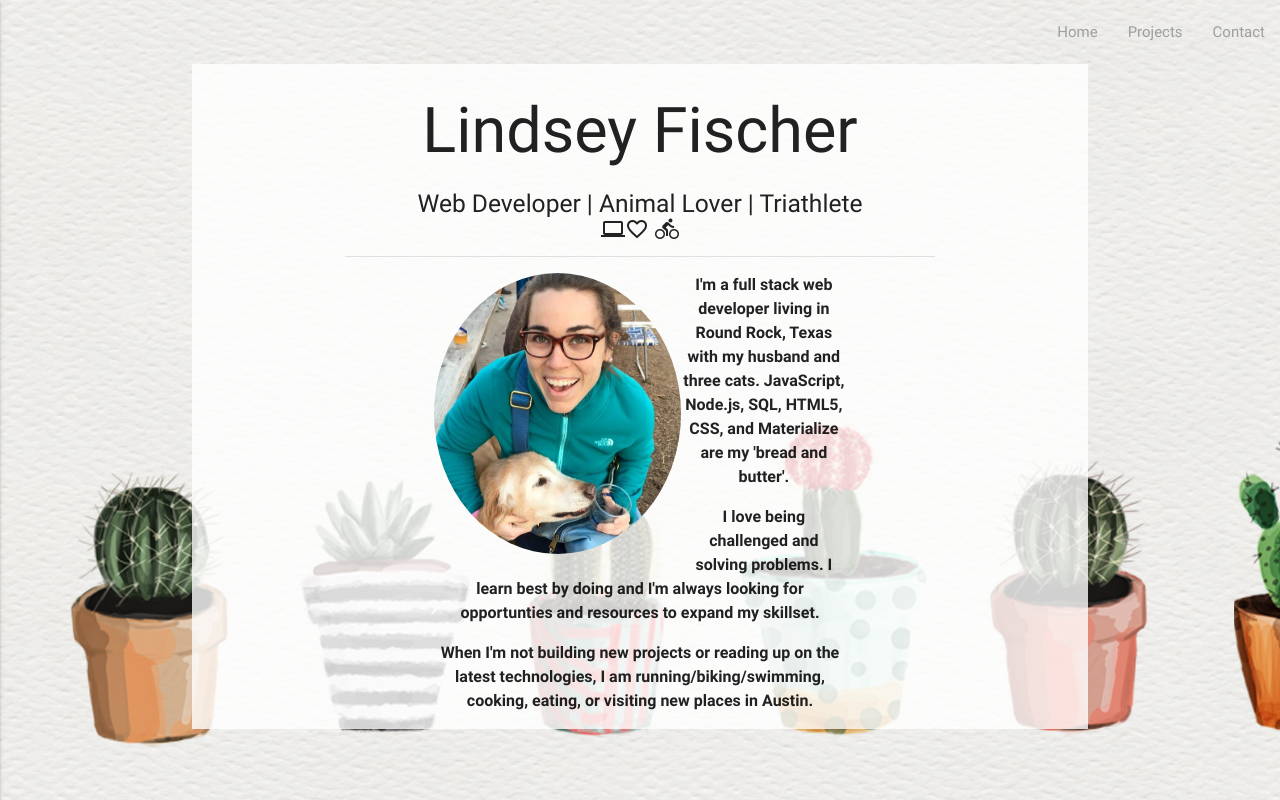
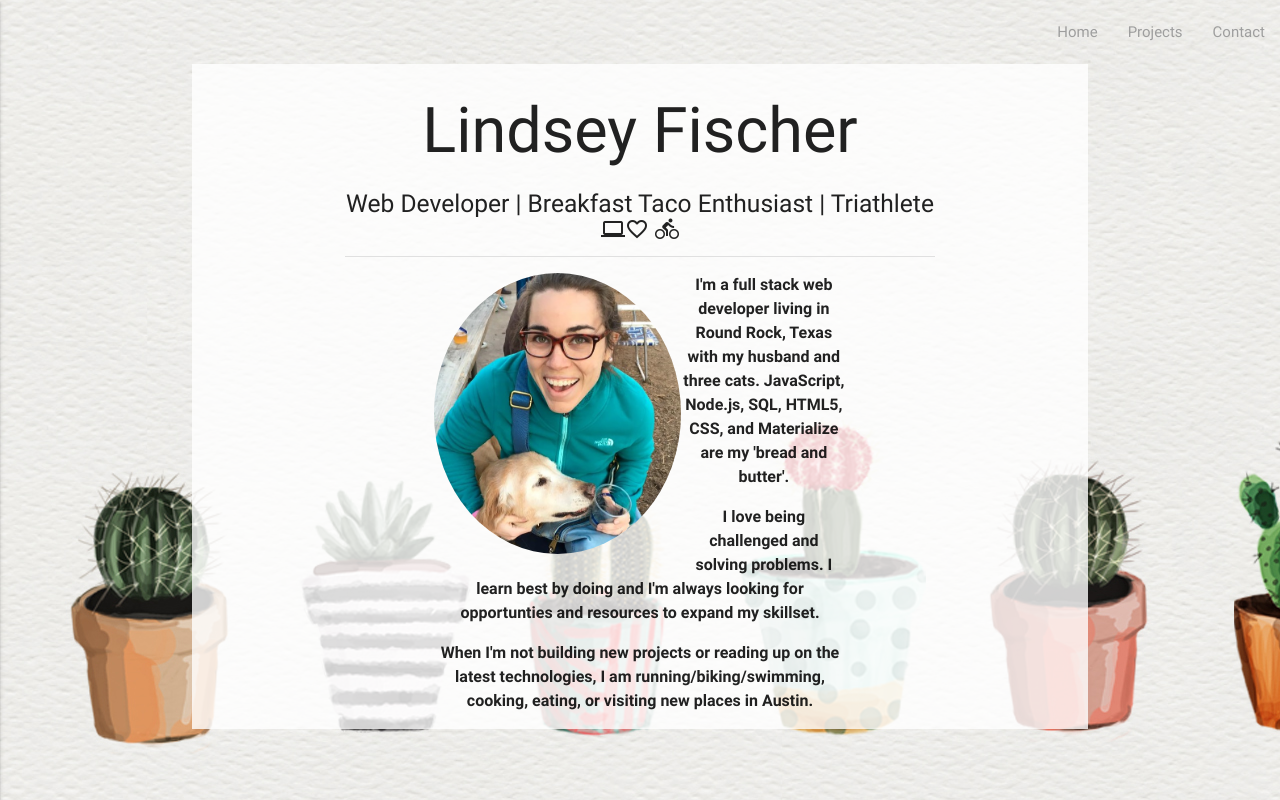
Before and after one commit to LindsFisch/webPortfolio, a plain HTML site: page index.html in a window 1280 px wide. Drawn offline with nearby package versions, Linux system fonts and the light colour scheme.

Commit message:
changed passions

```diff
--- a/index.html
+++ b/index.html
@@ -41,7 +41,7 @@
                 <div class="col m2"></div>
                 <div class="col m8 s12">
                     <h1 class="center-align">Lindsey Fischer</h1>
-                    <h5 class="center-align">Web Developer | Animal Lover | Triathlete<br><i class="material-icons">computer</i><i class="material-icons">favorite_border</i>
+                    <h5 class="center-align">Web Developer | Breakfast Taco Enthusiast | Triathlete <br><i class="material-icons">computer</i><i class="material-icons">favorite_border</i>
                         <i class="material-icons">directions_bike</i>
                     </h5>
                     <div class="divider"></div>
```
